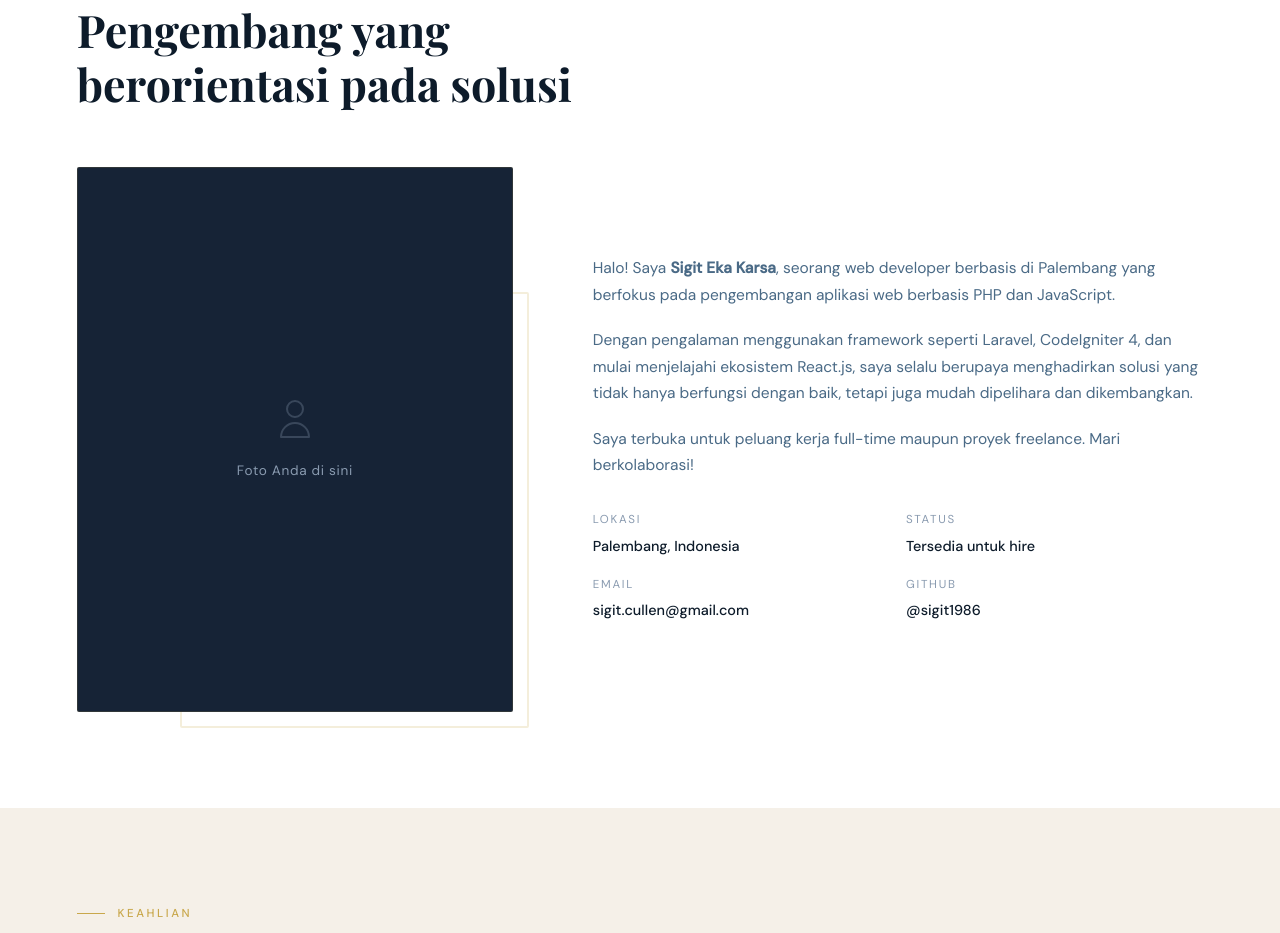
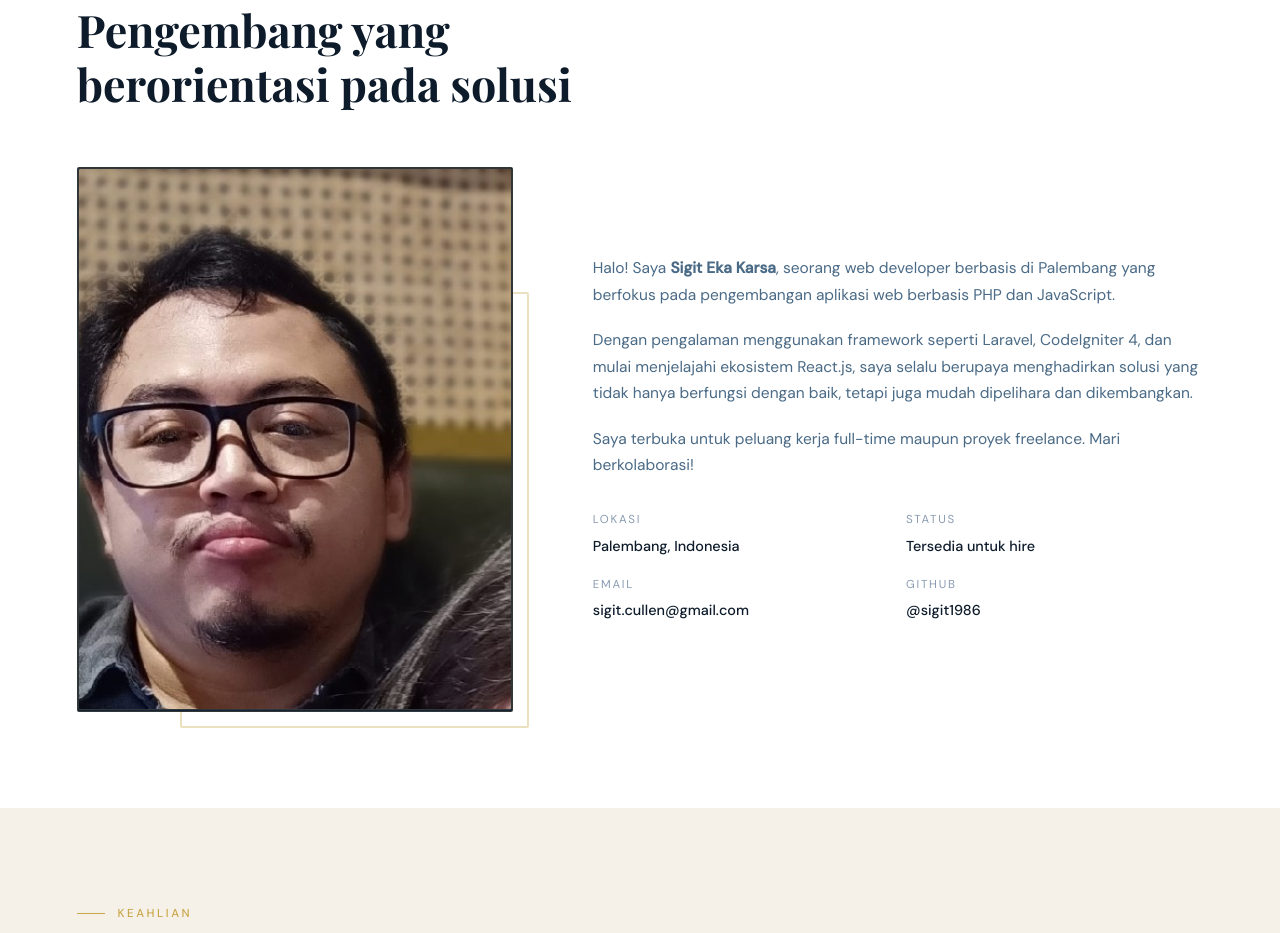
Before and after one commit to sigit1986/sigit1986.github.io, a plain HTML site: page index.html in a window 1280 px wide. Shown: the part 965-1898 px from the top of the page. Drawn offline with nearby package versions, Linux system fonts and the light colour scheme.

Commit message:
memanbahkan foto

```diff
--- a/index.html
+++ b/index.html
@@ -430,8 +430,8 @@
   <div class="about-grid fade-up">
     <div class="about-img-wrap">
       <div class="about-img-placeholder">
-        <svg xmlns="http://www.w3.org/2000/svg" fill="none" viewBox="0 0 24 24" stroke="currentColor"><path stroke-linecap="round" stroke-linejoin="round" stroke-width="1" d="M16 7a4 4 0 11-8 0 4 4 0 018 0zM12 14a7 7 0 00-7 7h14a7 7 0 00-7-7z"/></svg>
-        <span>Foto Anda di sini</span>
+        <img src="foto-sigit.jpg" alt="Sigit Eka Karsa" style="width: 100%; aspect-ratio: 4/5; object-fit: cover; border-radius: 2px; border: 1px solid rgba(201,168,76,0.15);">
+  <div class="about-frame"></div>
       </div>
       <div class="about-frame"></div>
     </div>
```
Also changed, not shown: foto-sigit.jpg (added).
